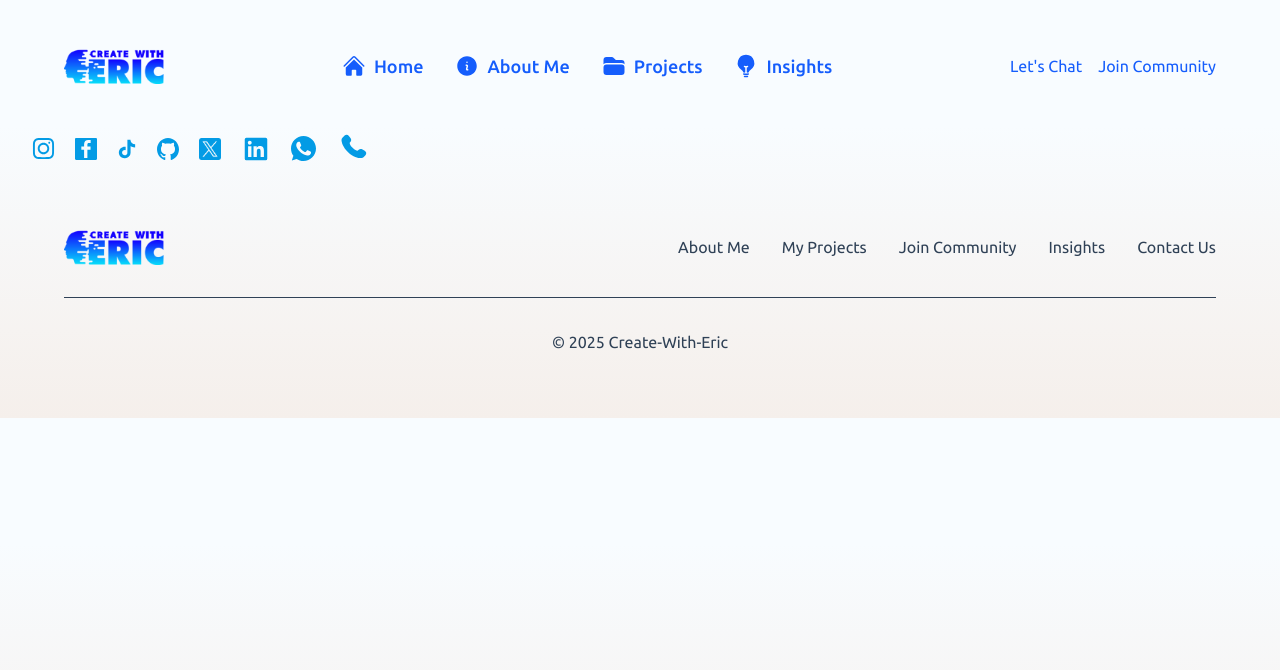
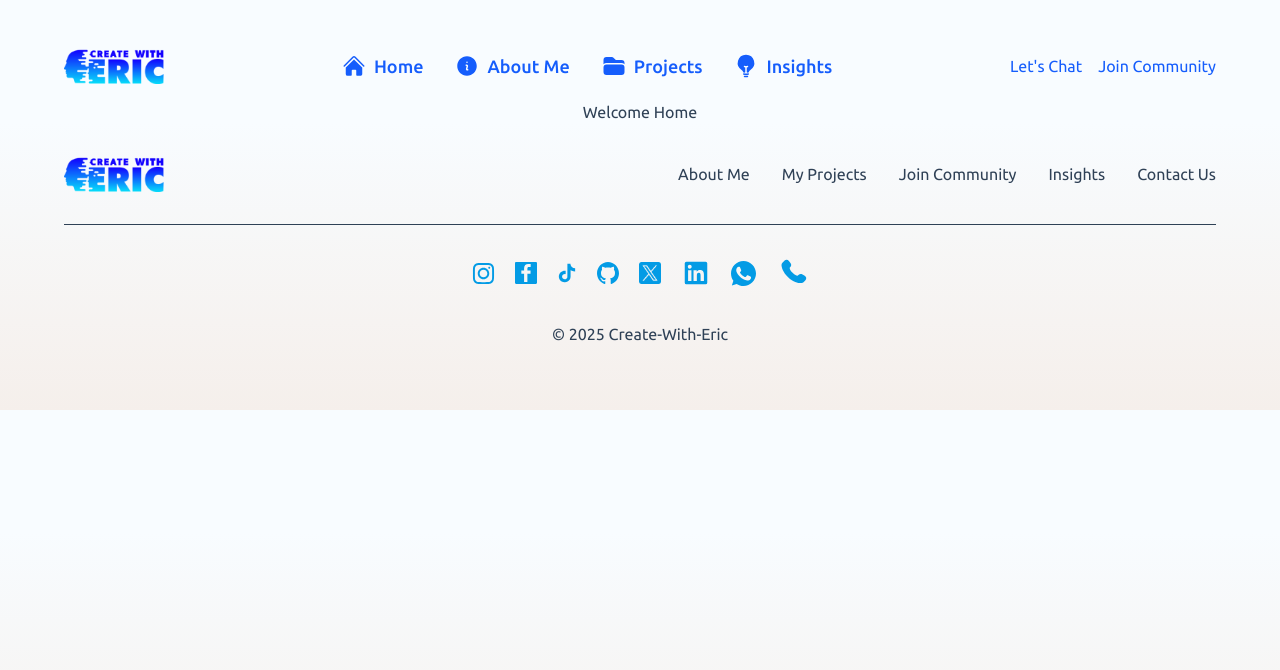
Before and after one commit to EricWanjohiMuturi/mysite, a React (Vite) app in the folder client/frontend/: page / in a window 1280 px wide. Shown: the top 670 px of the page. Built offline with nearby package versions, Linux system fonts and the light colour scheme.

Commit message:
included the socials in the footer

```diff
--- a/client/frontend/src/Components/Includes/Footer.tsx
+++ b/client/frontend/src/Components/Includes/Footer.tsx
@@ -1,5 +1,6 @@
 import { Typography } from "@material-tailwind/react";
 import { Link } from "react-router-dom";
+import { SocialLinksIcons } from "./Socials";
 
 export function FooterWithLogo() {
   return (
@@ -75,7 +76,7 @@
         </ul>
       </div>
       <hr className="my-8 border-blue-gray-50" />
-
+      <SocialLinksIcons />
       <Typography
       color="blue-gray"
       className="text-center font-normal"
--- a/client/frontend/src/Components/Includes/Socials.tsx
+++ b/client/frontend/src/Components/Includes/Socials.tsx
@@ -1,7 +1,7 @@
 export const SocialLinksIcons = () => {
     return (
       <>
-        <div className="flex flex-wrap justify-start items-center gap-5 my-8">
+        <div className="flex flex-wrap justify-center items-center gap-5 my-8">
           {/* insta */}
           <div>
             <a href="https://www.instagram.com/muturi_eric/" target='_blank'>
--- a/client/frontend/src/Components/Views/Home.tsx
+++ b/client/frontend/src/Components/Views/Home.tsx
@@ -1,12 +1,9 @@
 //import React from 'react'
-
-import { SocialLinksIcons } from "../Includes/Socials"
-
 
 const Home = () => {
   return (
     <>
-      <SocialLinksIcons />
+      Welcome Home
     </>
   )
 }
```
